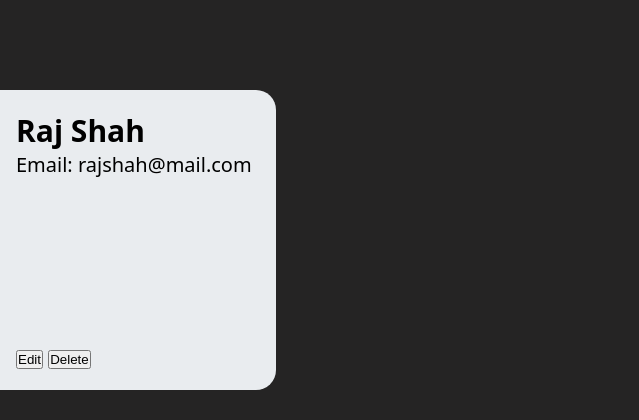
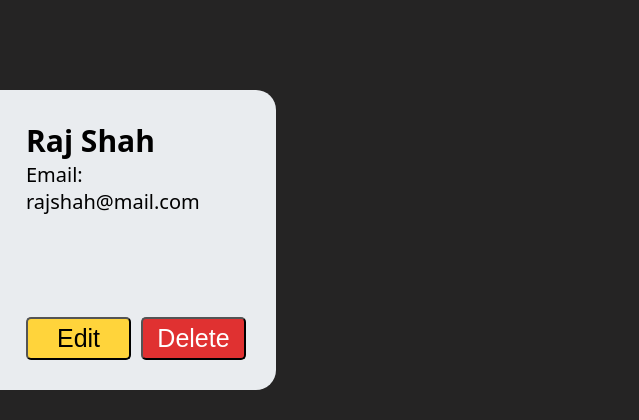
Before and after one commit to rajshahdev966/JavaScript-DOM-, a website: page DOM/PRPOJECTS/User Card UI Project/index.html in a window 1280 px wide. Shown: the part 274-694 px from the top of the page, 274-913 px from the left. Drawn offline with Linux system fonts and the light colour scheme.

Commit message:
Update project files

```diff
--- a/DOM/PRPOJECTS/User Card UI Project/index.html
+++ b/DOM/PRPOJECTS/User Card UI Project/index.html
@@ -32,7 +32,7 @@
                     </div>
                     <div class="user-card-buttons">
                         <button class="edit" onclick="">Edit</button>
-                        <button class="del" onclick="">Delete</button>
+                        <button class="del" onclick="" style="background-color: #e03131; color: white">Delete</button>
                     </div>
                 </div>
             </div>
--- a/DOM/PRPOJECTS/User Card UI Project/style.css
+++ b/DOM/PRPOJECTS/User Card UI Project/style.css
@@ -79,11 +79,23 @@ main{
   flex-direction: column;
   justify-content: space-between;
   gap: 10px;
+  padding: 10px;
 }
 .user-card-text span{
   font-size: 30px;
   font-weight: 600;
 }
-.user-card-button{
+.user-card-buttons{
+  display: flex;
+  gap: 10px;
+
 
 }
+.user-card-buttons button{
+  width: 100%;
+  background-color: #ffd43b;
+  font-size: 25px;
+  border-radius: 5px;
+  padding: 5px 2px;
+
+}
```
